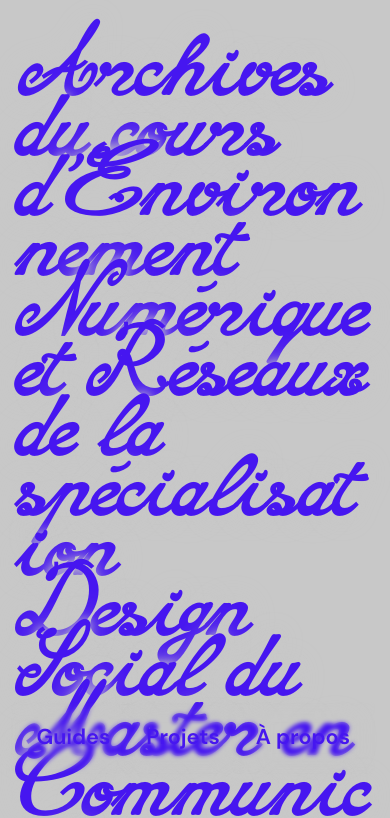
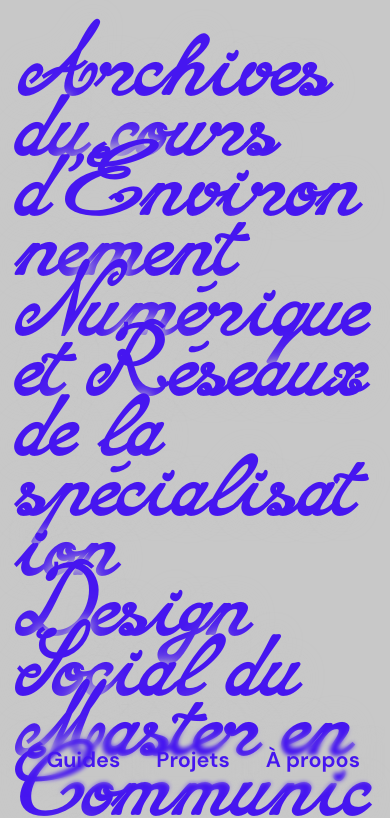
Before and after one commit to dsn-enr/dsn-enr.github.io, a plain HTML site: page index.html in a window 390 px wide. Shown: the part 55-873 px from the top of the page. Drawn offline with Linux system fonts and the light colour scheme; files whose address does not match are found by name.

Commit message:
Add files via upload

```diff
--- a/style.css
+++ b/style.css
@@ -501,8 +501,6 @@ video {
 .nav-btn:hover { transform: scale(1.15); }
 .nav-btn:active { opacity: 0.6; }
 
-
-
 /* RESPONSIVE  */
 
 @media screen and (max-width: 768px) {
@@ -510,6 +508,7 @@ video {
     h2 {font-size: 1.1em;}
     .popup h2#popup-title {font-size: 1.4em; margin-bottom: 20px;}
     section p {margin-left: 0; margin-right: 0;}
+    nav {right: 25px; bottom: 12px;}
     .fixed-center-nav {left: -5px; transform: none; max-width: calc(100vw - 30px);}
     .video-container {margin-left: 0; width: 100%;}
     .card .card-content {
```
